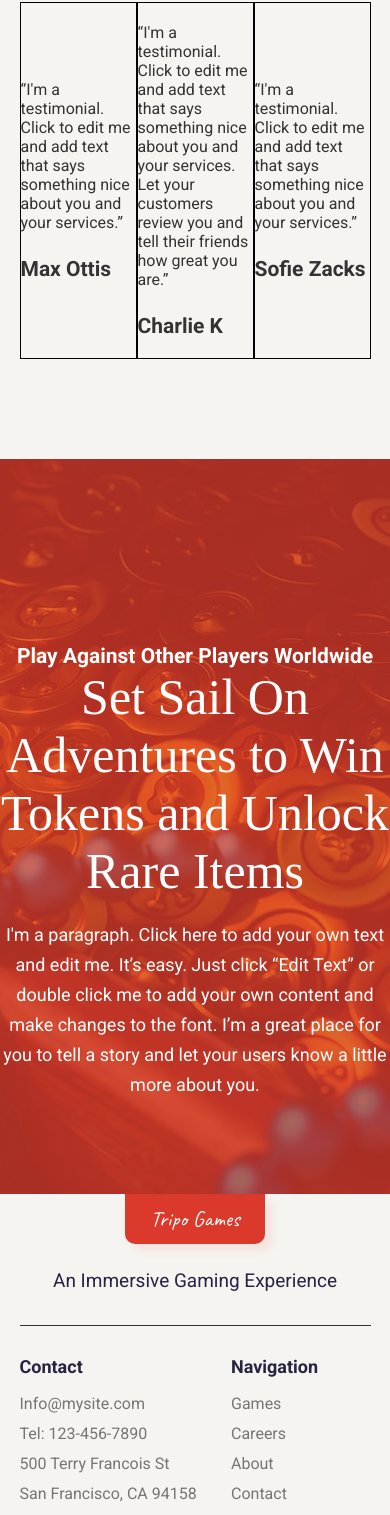
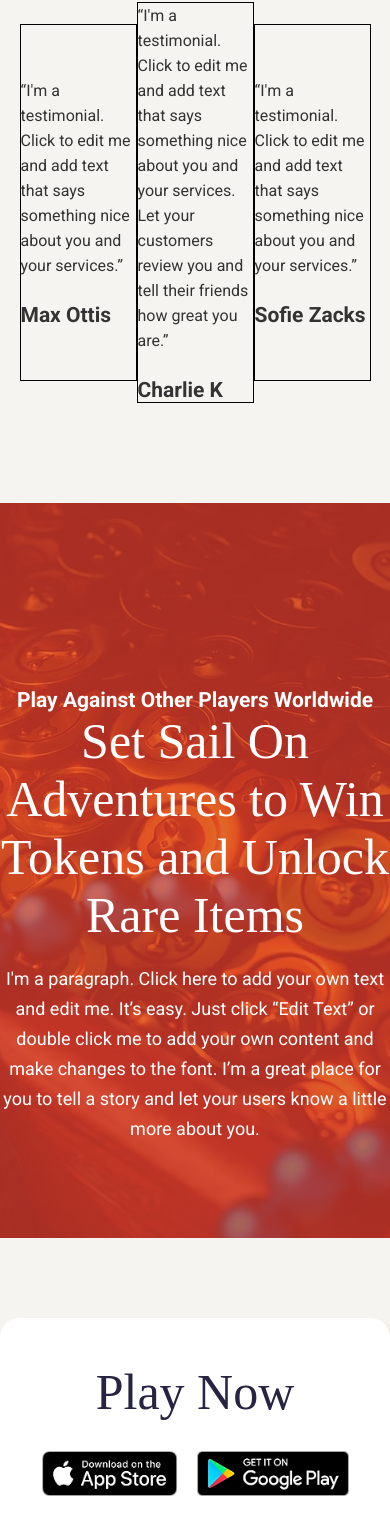
Before and after one commit to proe18/Tripo, a React (Create React App) app: page /treasure-box in a window 390 px wide. Shown: the part 1630-3145 px from the top of the page. Built offline with nearby package versions, Linux system fonts and the light colour scheme; a web font is replaced by a local one.

Commit message:
update css reviews section and responsive

```diff
--- a/src/components/reviews_games/ReviewsStyled.js
+++ b/src/components/reviews_games/ReviewsStyled.js
@@ -2,6 +2,10 @@ import styled from 'styled-components'
 
 export const Inner = styled.section`
     margin-top: 95px;
+
+    @media (max-width: 320px) {
+        margin-top: 50px;
+    }
 `
 
 export const Group = styled.div`
@@ -9,10 +13,16 @@ export const Group = styled.div`
     justify-content: space-between;
     align-items: center;
     margin-top: 55px;
+
+    @media (max-width: 320px) {
+        display: block;
+        margin: 0;
+    }
 `
 
 export const Text = styled.p`
     font-size: 1.6rem;
+    line-height: 2.5rem;
     font-family: 'Roboto', sans-serif;
 `
 
@@ -40,8 +50,17 @@ export const Heading = styled.div`
         line-height: 35px;
         text-align: center;
         border-radius: 50px;
-        margin-right: 4px;
+        margin: 0 3.2px 0.5px 0;
         background-color: ${({ theme }) => theme.color.whiteColor};
+    }
+
+    @media (max-width: 320px) {
+        flex-wrap: wrap;
+        flex-direction: column-reverse;
+
+        ${Group} {
+            display: flex;
+        }
     }
 `
 
@@ -69,6 +88,11 @@ export const Title = styled.h1`
     font-family: 'Suez One', serif;
     font-weight: 500;
     margin-left: 50px;
+
+    @media (max-width: 320px) {
+        margin: 0 0 30px;
+        font-size: 3rem;
+    }
 `
 
 export const Box = styled.div`
@@ -79,12 +103,26 @@ export const Box = styled.div`
     border: 1px solid #000;
     display: flex;
     align-items: center;
+
+    @media (max-width: 320px) {
+        border-top: 0;
+        border-left: 0;
+        border-right: 0;
+        border-bottom: 1px solid #000;
+        min-height: 200px;
+        margin-top: 30px;
+    }
 `
 
 export const Content = styled.div`
     width: 100%;
     max-width: 241px;
     margin: 0 auto;
+
+    @media (max-width: 320px) {
+        margin: 0;
+        max-width: 100%;
+    }
 `
 
 export const Name = styled.p`
@@ -92,6 +130,10 @@ export const Name = styled.p`
     font-family: 'Roboto', sans-serif;
     font-weight: 600;
     margin-top: 25px;
+
+    @media (max-width: 320px) {
+        font-size: 1.9rem;
+    }
 `
 
 export const Background = styled.div`
@@ -117,11 +159,21 @@ export const Overlay = styled.div`
         text-align: center;
         padding: 185px 0;
         color: ${({theme}) => theme.color.whiteColor};
+
+        @media (max-width: 320px) {
+            width: 85%;
+            margin: 0 auto;
+            padding: 50px 0;
+        }
     }
 
     ${Title} {
         max-width: 602.1px;
         margin: 0 auto 20px;
+
+        @media (max-width: 320px) {
+            font-size: 2.6rem;
+        }
     }
 
     ${Text} {
@@ -129,6 +181,10 @@ export const Overlay = styled.div`
         font-size: 1.8rem;
         line-height: 3rem;
         margin: 0 auto;
+
+        @media (max-width: 320px) {
+            font-size: 1.6rem;
+        }
     }
 `
 
@@ -136,4 +192,76 @@ export const SubTitle = styled.h2`
     font-size: 2.1rem;
     font-family: 'Roboto', sans-serif;
 
+    @media (max-width: 320px) {
+        font-size: 1.8rem;
+        margin-bottom: 8px;
+    }
 `
+
+export const BoxPlatForms = styled.div`
+    width: 100%;
+    height: 100%;
+    max-width: 568px;
+    max-height: 222px;
+    margin: 80px auto 0;
+    padding: 45px 0;
+    text-align: center;
+    border-radius: ${({theme}) => theme.borderRadius.radius2};
+    background-color: ${({theme}) => theme.color.whiteColor};
+    box-shadow: ${({theme}) => theme.shadow.boxShadow};
+
+    ${Title} {
+        color: ${({theme}) => theme.color.textColor};
+        margin: 0 0 30px;
+
+        @media (max-width: 320px) {
+            margin: 0 0 5px;
+        }
+    }
+
+    @media (max-width: 320px) {
+        max-width: 280px;
+        max-height: 144px;
+        margin: 40px auto 0;
+        padding: 35px 0;
+    }
+`
+
+export const Wrap = styled.a`
+    width: 100%;
+    height: 100%;
+    max-height: 45px;
+
+    @media (max-width: 320px) {
+        max-height: 35px;
+    }
+`
+
+export const Platforms = styled.div`
+    width: 100%;
+    max-width: 307px;
+    margin: 0 auto;
+    display: flex;
+    justify-content: space-between;
+    align-items: center;
+
+    ${Wrap}:first-of-type {
+        max-width: 135px;
+
+        @media (max-width: 320px) {
+            max-width: 105px;
+        }
+    }
+
+    ${Wrap}:last-of-type {
+        max-width: 152px;
+
+        @media (max-width: 320px) {
+            max-width: 117px;
+        }
+    }
+
+    @media (max-width: 320px) {
+        max-width: 232px;
+    }
+`
--- a/src/components/reviews_games/index.jsx
+++ b/src/components/reviews_games/index.jsx
@@ -1,4 +1,4 @@
-import { Wrapper } from '../../GlobalStyles'
+import { Wrapper, Image } from '../../GlobalStyles'
 import {
     Inner,
     Heading,
@@ -12,91 +12,118 @@ import {
     Name,
     Background,
     Overlay,
-    SubTitle
+    SubTitle,
+    BoxPlatForms,
+    Platforms,
+    Wrap
 } from './ReviewsStyled'
 
-const Reviews = ({children, ...restProps}) => {
+const Reviews = ({ children, ...restProps }) => {
     return (
         <Inner {...restProps}>{children}</Inner>
     )
 }
 
-Reviews.Wrapper = function ReviewsWrapper({children, ...restProps}) {
+Reviews.Wrapper = function ReviewsWrapper({ children, ...restProps }) {
     return (
         <Wrapper {...restProps}>{children}</Wrapper>
     )
 }
 
-Reviews.Heading = function ReviewsHeading({children, ...restProps}) {
+Reviews.Heading = function ReviewsHeading({ children, ...restProps }) {
     return (
         <Heading {...restProps}>{children}</Heading>
     )
 }
 
-Reviews.Rating = function ReviewsRating({children, ...restProps}) {
+Reviews.Rating = function ReviewsRating({ children, ...restProps }) {
     return (
         <Rating {...restProps}>{children}</Rating>
     )
 }
 
-Reviews.Group = function ReviewsGroup({children, ...restProps}) {
+Reviews.Group = function ReviewsGroup({ children, ...restProps }) {
     return (
         <Group {...restProps}>{children}</Group>
     )
 }
 
-Reviews.Icon = function ReviewsIcon({children, ...restProps}) {
+Reviews.Icon = function ReviewsIcon({ children, ...restProps }) {
     return (
         <Icon {...restProps}>{children}</Icon>
     )
 }
 
-Reviews.Text = function ReviewsText({children, ...restProps}) {
+Reviews.Text = function ReviewsText({ children, ...restProps }) {
     return (
         <Text {...restProps}>{children}</Text>
     )
 }
 
-Reviews.Title = function ReviewsTitle({children, ...restProps}) {
+Reviews.Title = function ReviewsTitle({ children, ...restProps }) {
     return (
         <Title {...restProps}>{children}</Title>
     )
 }
 
-Reviews.Box = function ReviewsBox({children, ...restProps}) {
+Reviews.Box = function ReviewsBox({ children, ...restProps }) {
     return (
         <Box {...restProps}>{children}</Box>
     )
 }
 
-Reviews.Content = function ReviewsContent({children, ...restProps}) {
+Reviews.Content = function ReviewsContent({ children, ...restProps }) {
     return (
         <Content {...restProps}>{children}</Content>
     )
 }
 
-Reviews.Name = function ReviewsName({children, ...restProps}) {
+Reviews.Name = function ReviewsName({ children, ...restProps }) {
     return (
         <Name {...restProps}>{children}</Name>
     )
 }
 
-Reviews.Background = function ReviewsBackground({children, ...restProps}) {
+Reviews.Background = function ReviewsBackground({ children, ...restProps }) {
     return (
         <Background {...restProps}>{children}</Background>
     )
 }
 
-Reviews.Overlay = function ReviewsOverlay({children, ...restProps}) {
+Reviews.Overlay = function ReviewsOverlay({ children, ...restProps }) {
     return (
         <Overlay {...restProps}>{children}</Overlay>
     )
 }
 
-Reviews.SubTitle = function ReviewsSubTitle({children, ...restProps}) {
+Reviews.SubTitle = function ReviewsSubTitle({ children, ...restProps }) {
     return (
         <SubTitle {...restProps}>{children}</SubTitle>
     )
 }
 
+Reviews.BoxPlatForms = function ReviewsBoxPlatForms({ children, ...restProps }) {
+    return (
+        <BoxPlatForms {...restProps}>{children}</BoxPlatForms>
+    )
+}
+
+Reviews.Platforms = function ReviewsPlatforms({ children, ...restProps }) {
+    return (
+        <Platforms {...restProps}>{children}</Platforms>
+    )
+}
+
+Reviews.Wrap = function ReviewsWrap({ children, ...restProps }) {
+    return (
+        <Wrap {...restProps}>{children}</Wrap>
+    )
+}
+
+Reviews.Image = function ReviewsImage({ ...restProps }) {
+    return (
+        <Image {...restProps} />
+    )
+}
+
 export default Reviews
--- a/src/container/games/Reviews.jsx
+++ b/src/container/games/Reviews.jsx
@@ -38,6 +38,16 @@ const ReviewsContainer = ({ data }) => {
                     </Reviews.Content>
                 </Reviews.Overlay>
             </Reviews.Background>
+            <Reviews.BoxPlatForms>
+                <Reviews.Title>{data.content.title_2}</Reviews.Title>
+                <Reviews.Platforms>
+                    {data.content.platForms.map(platform =>
+                        <Reviews.Wrap key={platform.alt} href={'/'}>
+                            <Reviews.Image src={platform.img} alt={platform.alt}/>
+                        </Reviews.Wrap>
+                    )}
+                </Reviews.Platforms>
+            </Reviews.BoxPlatForms>
         </Reviews>
     )
 }
--- a/src/data/Games_data.js
+++ b/src/data/Games_data.js
@@ -72,9 +72,9 @@ export const gamesData = {
                 Click here to add your own text and edit me.
                 It’s easy. Just click “Edit Text” or double click me to add your own content and make changes to the font.
                 I’m a great place for you to tell a story and let your users know a little more about you.`,
-                bg: KiponBg_2
-            },
-            platForm: [
+                bg: KiponBg_2,
+                title_2: 'Play Now',
+                platForms: [
                     {
                         img: AppStore,
                         alt: "App Store"
@@ -84,6 +84,7 @@ export const gamesData = {
                         alt: "Google Play"
                     }
                 ]
+            }
         },
     },
     robotrix: {
@@ -141,9 +142,9 @@ export const gamesData = {
                 Click here to add your own text and edit me.
                 It’s easy. Just click “Edit Text” or double click me to add your own content and make changes to the font.
                 I’m a great place for you to tell a story and let your users know a little more about you.`,
-                bg: RobotrixBg_2
-            },
-            platForm: [
+                bg: RobotrixBg_2,
+                title_2: 'Play Now',
+                platForms: [
                     {
                         img: AppStore,
                         alt: "App Store"
@@ -153,6 +154,7 @@ export const gamesData = {
                         alt: "Google Play"
                     }
                 ]
+            }
         }
     },
     treasure: {
@@ -211,9 +213,9 @@ export const gamesData = {
                 Click here to add your own text and edit me.
                 It’s easy. Just click “Edit Text” or double click me to add your own content and make changes to the font.
                 I’m a great place for you to tell a story and let your users know a little more about you.`,
-                bg: TreasureBg_2
-            },
-            platForm: [
+                bg: TreasureBg_2,
+                title_2: 'Play Now',
+                platForms: [
                     {
                         img: AppStore,
                         alt: "App Store"
@@ -226,3 +228,4 @@ export const gamesData = {
             }
         }
     }
+}
```
Lines whose indentation alone changed are shown as unchanged.
